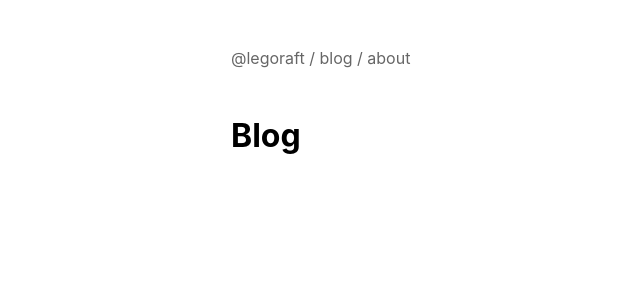
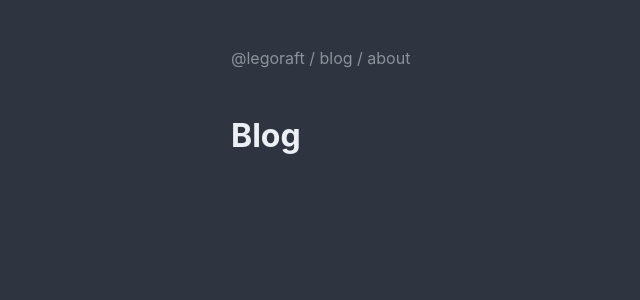
Before and after one commit to legoraft/legoraft.github.io, a Jekyll site: the page built from index.html, in a window 1280 px wide. Shown: the top 300 px of the page, without its empty margins (121-761 px from the left). Built offline with Jekyll 4.4.1, drawn with Linux system fonts in a browser that asks for light colours.

Commit message:
feat: added nord color scheme

```diff
--- a/_sass/base.scss
+++ b/_sass/base.scss
@@ -1,6 +1,13 @@
-$backgroundColor: #ffffff;
-$textColor: #000000;
-$secondaryText: #666666;
+$backgroundColor: #2e3440;
+$surfaceColor: #3b4252;
+$lightSurfaceColor: #434c5e;
+$lighterSurfaceColor: #4c566a;
+
+$primaryBody: #eceff4;
+$secondaryBody: #e5e9f0;
+$tertiaryBody: #d8ddee9;
+
+$accentColor: #88c0d0;
 
 * {
     margin: 0;
@@ -10,18 +17,22 @@ $secondaryText: #666666;
 
 body {
     background: $backgroundColor;
-    color: $textColor;
+    color: $primaryBody;
     max-width: 36rem;
     margin: auto;
 }
 
 header {
     padding: 3rem 0 1rem 0;
-    color: $secondaryText;
+    color: rgba(236, 239, 244, 0.5);
 
     a {
         text-decoration: none;
         color: inherit;
+    }
+
+    a:hover {
+        color: $accentColor;
     }
 
     h3 {
@@ -36,7 +47,7 @@ h2#title {
 }
 
 h3.date {
-    margin: 0.75rem 0;
+    margin: 1rem 0;
 }
 
 ul.post-list {
@@ -44,10 +55,11 @@ ul.post-list {
     padding: 0 1rem;
 
     list-style: none;
-    border-left: 2px solid $secondaryText;
+    border-left: 2px solid $lightSurfaceColor;
 
     li {
         padding: 0.5rem 0;
+
     }
 
     li:last-child {
--- a/index.html
+++ b/index.html
@@ -11,12 +11,15 @@ layout: default
             <h3 class="date">{{ post.date | date: "%Y" }}</h3>
 
             <ul class="post-list">
+
             {% else %}
                 {% capture year %}{{ post.date | date: "%Y" }}{% endcapture %}
                 {% capture nyear %}{{ post.next.date | date: "%Y" }}{% endcapture %}
             {% if year != nyear %}
                 </ul>
+
                 <h3 class="date">{{ post.date | date: "%Y" }}</h3>
+
                 <ul class="post-list">
             {% endif %}
         {% endunless %}
```
